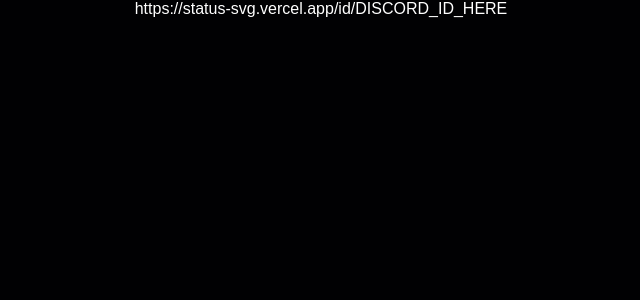
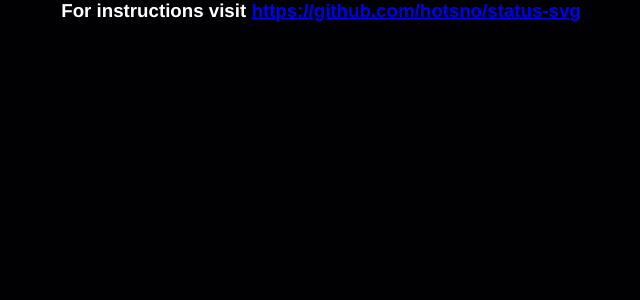
Before and after one commit to hotsno/status-svg, a Next.js app: page / in a window 1280 px wide. Shown: the top 300 px of the page, without its empty margins (319-959 px from the left). Built offline with nearby package versions, Linux system fonts and the light colour scheme.

Commit message:
Update index.html

```diff
--- a/pages/index.tsx
+++ b/pages/index.tsx
@@ -6,7 +6,7 @@
         <>
             <GlobalStyle />
             <Main>
-                <p>https://status-svg.vercel.app/id/DISCORD_ID_HERE</p>
+                <h3>For instructions visit <a href="https://github.com/hotsno/status-svg">https://github.com/hotsno/status-svg</a></h3>
             </Main>
         </>
     );
@@ -33,8 +33,9 @@
     background: rgb(24 28 39);
   }
 
-  p {
+  h3 {
     color: white;
+    font-family: Helvetica, Sans-Serif;
   }
 `;
 
```
